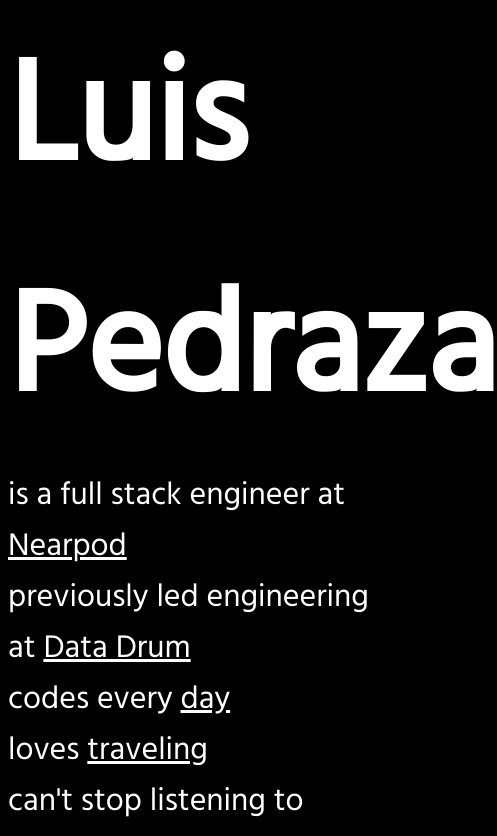
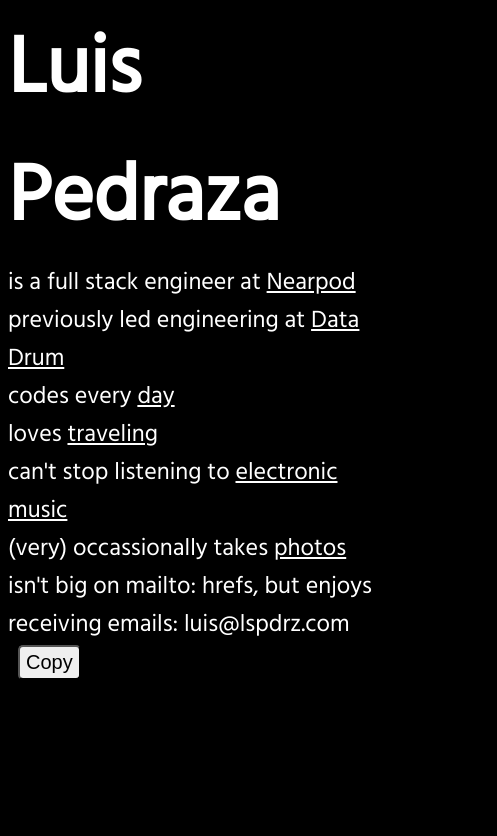
Before and after one commit to lspdrz/lspdrz-old, a Next.js app: page / in a window 390 px wide. Shown: the top 836 px of the page, 497 px wide, since content can reach past the window. Built offline with nearby package versions, Linux system fonts and the light colour scheme.

Commit message:
adde dmobile view

```diff
--- /dev/null
+++ b/components/home/Home.css.ts
@@ -0,0 +1,19 @@
+import styled from 'styled-components';
+
+interface HomeProps {
+  isOnMobile: boolean;
+}
+const StyledHome = styled.div`
+  .home-title {
+    font-size: ${(props: HomeProps) => {
+      return props.isOnMobile ? '5em' : '9em';
+    }};
+  }
+  .home-entry {
+    font-size: ${(props: HomeProps) => {
+      return props.isOnMobile ? '1.5em' : '2em';
+    }};
+  }
+`;
+
+export default StyledHome;
--- a/components/Home.tsx
+++ b/components/home/Home.tsx
@@ -3,17 +3,22 @@ import { NextPage } from 'next';
 import CopyToClipboard from 'react-copy-to-clipboard';
 import Link from 'next/link';
 import { useState } from 'react';
+import { useMediaQuery } from 'react-responsive';
 
-import Container from './Container';
+import Container from '../Container';
+import StyledHome from './Home.css';
 
 const Home: NextPage = () => {
   const [copyStatus, setCopyStatus] = useState('Copy');
+  const isTabletOrMobile = useMediaQuery({ query: '(max-width: 1224px)' });
 
   return (
     <Container>
-      <div>
-        <h1 style={{ margin: 0 }}>Luis Pedraza</h1>
-        <p>
+      <StyledHome isOnMobile={isTabletOrMobile}>
+        <h1 className="home-title" style={{ margin: 0 }}>
+          Luis Pedraza
+        </h1>
+        <p className="home-entry">
           is a full stack engineer at{' '}
           <a
             href="https://nearpod.com"
@@ -23,7 +28,7 @@ const Home: NextPage = () => {
             Nearpod
           </a>
         </p>
-        <p>
+        <p className="home-entry">
           previously led engineering at{' '}
           <a
             href="https://datadrum.com"
@@ -33,7 +38,7 @@ const Home: NextPage = () => {
             Data Drum
           </a>
         </p>
-        <p>
+        <p className="home-entry">
           codes every{' '}
           <a
             href="https://github.com/lspdrz"
@@ -43,7 +48,7 @@ const Home: NextPage = () => {
             day
           </a>
         </p>
-        <p>
+        <p className="home-entry">
           loves{' '}
           <Link href="/map">
             <a target="_blank" rel="noopener noreferrer">
@@ -51,7 +56,7 @@ const Home: NextPage = () => {
             </a>
           </Link>
         </p>
-        <p>
+        <p className="home-entry">
           can&apos;t stop listening to{' '}
           <a
             href="https://soundcloud.com/luis-1843"
@@ -61,7 +66,7 @@ const Home: NextPage = () => {
             electronic music
           </a>
         </p>
-        <p>
+        <p className="home-entry">
           (very) occassionally takes{' '}
           <a
             href="https://www.instagram.com/lspdrz/"
@@ -71,7 +76,7 @@ const Home: NextPage = () => {
             photos
           </a>
         </p>
-        <p>
+        <p className="home-entry">
           isn&apos;t big on mailto: hrefs, but enjoys receiving emails:
           luis@lspdrz.com
           <CopyToClipboard
@@ -91,7 +96,7 @@ const Home: NextPage = () => {
             </button>
           </CopyToClipboard>
         </p>
-      </div>
+      </StyledHome>
     </Container>
   );
 };
--- a/components/modal/Modal.tsx
+++ b/components/modal/Modal.tsx
@@ -2,7 +2,7 @@
 https://dev.to/sandro_roth/how-to-structure-styled-components-with-react-and-ts-27pn */
 import React, { Component, createRef } from 'react';
 import ReactDOM from 'react-dom';
-import { Box, Button } from 'rebass';
+import { Box } from 'rebass';
 const HtmlToReactParser = require('html-to-react').Parser;
 const htmlToReactParser = new HtmlToReactParser();
 
--- a/package.json
+++ b/package.json
@@ -30,6 +30,7 @@
     "@types/react": "^16.9.13",
     "@types/react-copy-to-clipboard": "^4.3.0",
     "@types/react-dom": "^16.9.4",
+    "@types/react-responsive": "^8.0.2",
     "@types/rebass": "^4.0.3",
     "@types/styled-components": "^4.4.0",
     "@typescript-eslint/eslint-plugin": "^2.9.0",
@@ -44,6 +45,7 @@
     "eslint-plugin-react-hooks": "^2.3.0",
     "html-to-react": "^1.4.2",
     "prettier": "^1.19.1",
+    "react-responsive": "^8.0.1",
     "typescript": "^3.7.2"
   }
 }
--- a/pages/index.tsx
+++ b/pages/index.tsx
@@ -1,6 +1,6 @@
 /* eslint-disable react/react-in-jsx-scope */
 import { NextPage } from 'next';
-import Home from '../components/Home';
+import Home from '../components/home/Home';
 
 const Index: NextPage = () => {
   return <Home />;
--- a/services/location.types.ts
+++ b/services/location.types.ts
@@ -1,5 +1,3 @@
-import { RichTextContent } from 'contentful';
-
 export type Location = {
   id: number;
   title: string;
```
Also changed, not shown: components/map/PlacesMap.tsx (+53 -3 lines), components/map/constants.ts (renamed from components/map/MapOptions.ts, +15 -3 lines), 1 other file (tests, documents, lock files or other folders).
